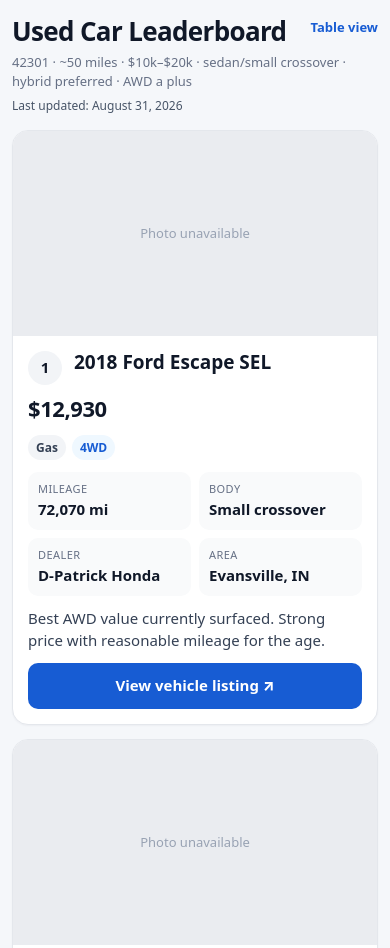
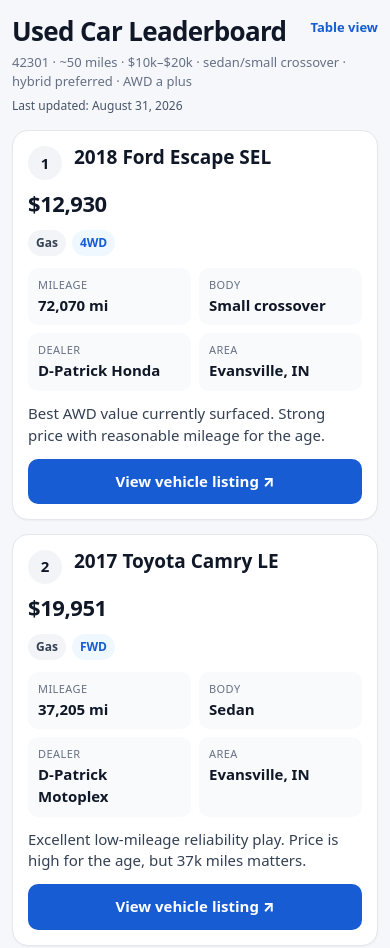
Before and after one commit to julianpowers/car-search, a plain HTML site: page mobile/index.html in a window 390 px wide. Shown: the top 948 px of the page. Drawn offline with Linux system fonts and the light colour scheme.

Commit message:
Remove vehicle photos from mobile view

```diff
--- a/mobile/index.html
+++ b/mobile/index.html
@@ -16,8 +16,6 @@
 .updated{font-size:12px;color:#475467;margin-bottom:16px}
 .grid{display:grid;gap:14px}
 .car{background:var(--card);border:1px solid var(--line);border-radius:16px;overflow:hidden;box-shadow:0 1px 2px rgba(16,24,40,.04)}
-.thumb{width:100%;aspect-ratio:16/9;background:#eaecf0;display:flex;align-items:center;justify-content:center;color:#98a2b3;font-size:13px;overflow:hidden}
-.thumb img{width:100%;height:100%;object-fit:cover;display:block}
 .body{padding:15px}
 .head{display:flex;justify-content:space-between;gap:12px;align-items:flex-start}
 .rank{min-width:34px;height:34px;border-radius:999px;background:#f2f4f7;display:flex;align-items:center;justify-content:center;font-weight:800}
@@ -60,12 +58,9 @@
 document.getElementById('updated').textContent='Last updated: '+CAR_DATA.updated;
 document.getElementById('summary').innerHTML=CAR_DATA.summary.map(x=>'<p>'+x+'</p>').join('');
 document.getElementById('cards').innerHTML=CAR_DATA.cars.map(c=>{
-  const thumb=c.image
-    ? '<div class="thumb"><img src="'+c.image+'" alt="'+c.year+' '+c.vehicle+'" loading="lazy" onerror="this.parentElement.innerHTML=\'Photo unavailable\'"></div>'
-    : '<div class="thumb">Photo unavailable</div>';
   const badges=(c.fuel==='Hybrid'?'<span class="badge hybrid">Hybrid</span>':'<span class="badge">'+c.fuel+'</span>')+
     (c.drive && c.drive.includes('WD')?'<span class="badge awd">'+c.drive+'</span>':'<span class="badge">'+c.drive+'</span>');
-  return '<article class="car">'+thumb+
+  return '<article class="car">'+
     '<div class="body"><div class="head"><div class="rank">'+c.rank+'</div><div class="title">'+c.year+' '+c.vehicle+'</div></div>'+
     '<div class="price">$'+fmt(c.price)+'</div>'+
     '<div class="badges">'+badges+'</div>'+
```
